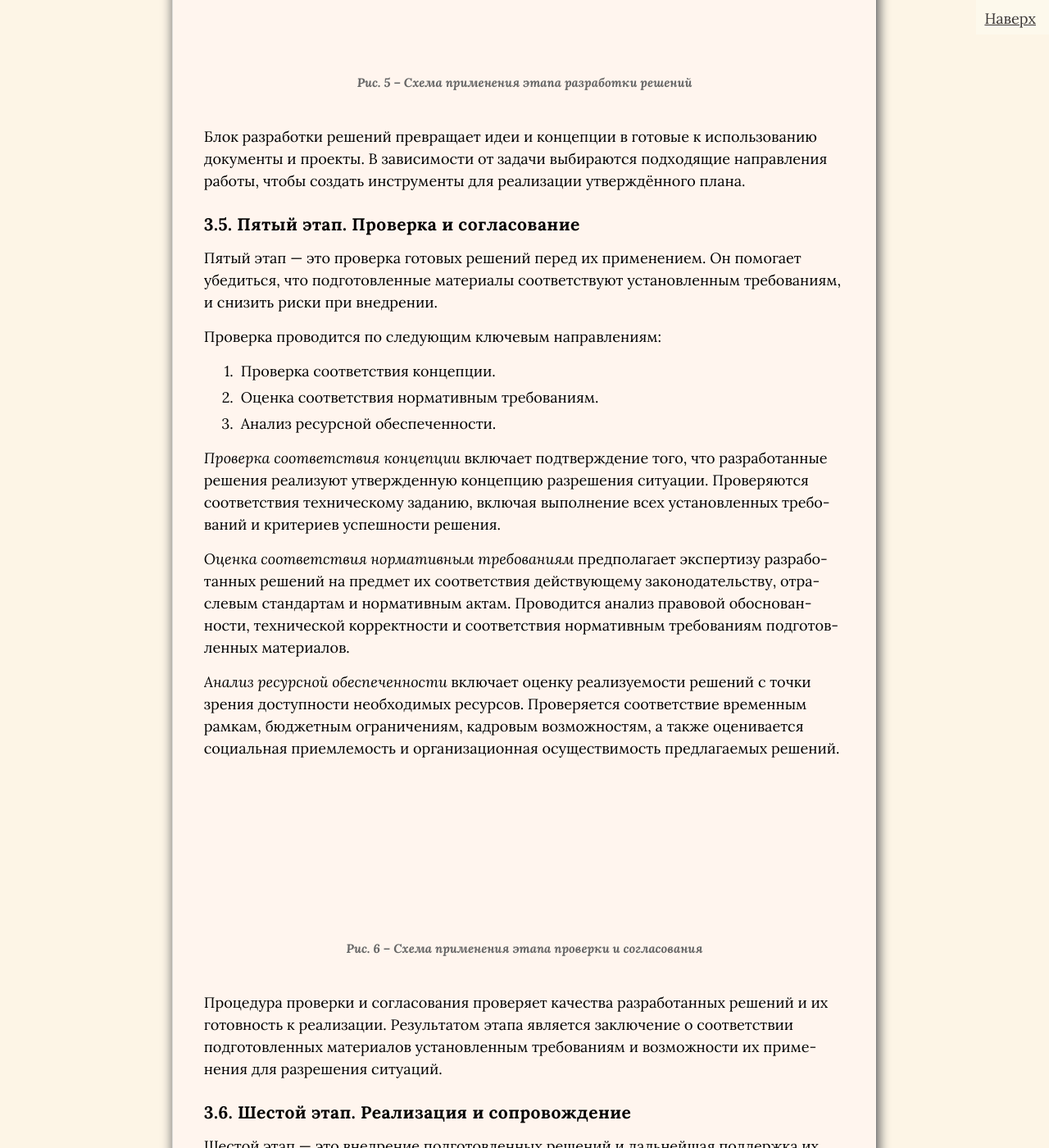
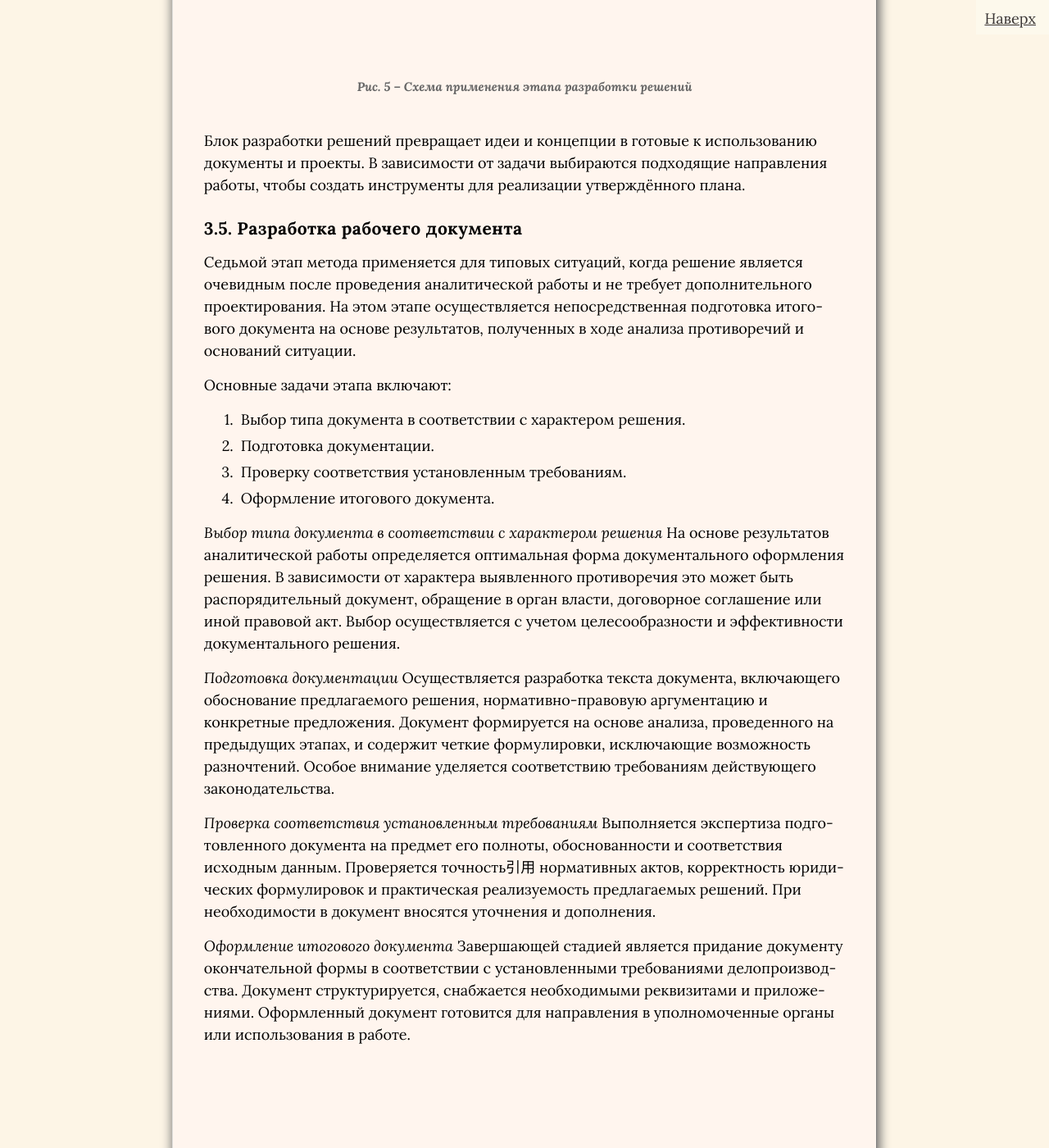
Before and after one commit to SergSi/land-use-art, a Jekyll site: the page built from _posts/2025-09-12-metod.md, in a window 1280 px wide and 1400 px high, scrolled down 12317 px. Shown: the whole window at 82% size. Built offline with Jekyll 4.4.1, drawn with Linux system fonts in a browser that asks for light colours; some web fonts are replaced; some of the changed text lies outside the part shown.

Commit message:
Update 2025-09-12-metod.md

```diff
--- a/_posts/2025-09-12-metod.md
+++ b/_posts/2025-09-12-metod.md
@@ -77,11 +77,11 @@ number="1"
 
 Схема применения концептуально-проектного метода демонстрирует его гибкость и адаптивность для различных задач. Применимы две основные схемы:
 
-*1\. Полное прохождение (этапы 1-2-3-4-5-6)*
+*1\. Глубокая проработка*
 Применяется для сложных, комплексных проблем, требующих анализа и выработки новых решений. Последовательное прохождение всех этапов гарантирует учет всех аспектов и создание концепции перед разработкой итоговых документов или проектов.
 
-*2\. Прямое прохождение (этапы 1-2-[3+4]-5-6)*
-Применяется для более простых или типовых ситуаций, где решение очевидно для специалиста после анализа оснований, а его суть может быть сразу воплощена в конкретном документе или техническом решении. В этой схеме этапы 3 (концепция) и 4 (разработка решений) объединяются в одну итерацию.
+*2\. Быстрое решение*
+Применяется для более простых или типовых ситуаций, где решение очевидно для специалиста после анализа оснований, а его суть может быть сразу воплощена в конкретном документе или техническом решении. В этой схеме этапы концепции и решений заменяет разработка рабочего документа.
 
 Закон формулирует исчерпывающий перечень случаев, когда подготовка проекта планировки и проекта межевания территории является обязательной, устанавливает требования к составу и содержанию документов, регламентирует порядок их подготовки, согласования и утверждения. Однако он отвечает на вопрос «КАК делать?», но не дает ответа на вопросы «ЗАЧЕМ?» и «ДЛЯ ЧЕГО?». Цели процесса планировки, выявление территориальных противоречий, анализ баланса интересов различных сторон, формирование концепции развития – все это остается на усмотрение заказчика документации. Закон выступает нейтральным регламентом, предоставляющим инструментарий, но не определяющим стратегию его осмысленного использования для достижения конкретного, значимого для людей результата.
 
@@ -174,7 +174,7 @@ number="1"
 
 ## 3. Детализация этапов
 
-### 3.1. Первый этап. Распознание противоречия
+### 3.1. Распознание противоречия
 
 Первый этап метода помогает понять и описать суть проблемы. Вместо интуитивных догадок вы получаете структурированное представление о ситуации, что необходимо для поиска правильного решения.
 
@@ -229,7 +229,7 @@ number="2"
 
 Первый этап создаёт основу для работы, убирая домыслы и субъективные мнения. Благодаря определению противоречий, удаётся перейти от разрозненного представления о проблеме к её целостному пониманию. Это необходимо для создания реализуемых решений.
 
-### 3.2. Второй этап. Анализ оснований ситуации
+### 3.2. Анализ оснований ситуации
 
 Второй этап — это изучение обстоятельств, которые влияют на проблему. Анализ проводится по четырём направлениям, чтобы понять причины возникновения ситуации и условия для поиска решений.
 
@@ -272,7 +272,7 @@ number="3"
 
 Анализ по разным направлениям создаёт основу для разработки решений, которые учитывают важные аспекты проблемы и снижают риски при реализации проектов.
 
-### 3.3. Третий этап. Разработка концепции разрешения
+### 3.3. Разработка концепции разрешения
 
 Третий этап превращает найденные противоречия в конкретное решение, которое помогает развивать территорию или убрать правовые неясности. Здесь переходят от изучения проблем к созданию работающих инструментов для их решения.
 
@@ -313,7 +313,7 @@ number="4"
 
 Разработка концепции превращает проблему в возможность для развития. Техническое задание становится основой для дальнейшей работы и реализации, гарантируя, что конечный результат соответствует первоначальным целям и ожиданиям всех участников.
 
-### 3.4. Четвертый этап. Блок разработки решений
+### 3.4. Блок разработки решений
 
 Четвёртый этап — это создание документов и проектов, которые реализуют утверждённую концепцию решения. В зависимости от сложности задачи, работа может вестись в одном или нескольких направлениях.
 
@@ -356,11 +356,57 @@ number="5"
 
 Блок разработки решений превращает идеи и концепции в готовые к использованию документы и проекты. В зависимости от задачи выбираются подходящие направления работы, чтобы создать инструменты для реализации утверждённого плана.
 
-### 3.5. Пятый этап. Проверка и согласование
+### 3.5. Разработка рабочего документа
+
+Седьмой этап метода применяется для типовых ситуаций, когда решение является очевидным после проведения аналитической работы и не требует дополнительного проектирования. На этом этапе осуществляется непосредственная подготовка итогового документа на основе результатов, полученных в ходе анализа противоречий и оснований ситуации.
+
+Основные задачи этапа включают:
+
+1.  Выбор типа документа в соответствии с характером решения.
+2.  Подготовка документации.
+3.  Проверку соответствия установленным требованиям.
+4.  Оформление итогового документа.
+
+*Выбор типа документа в соответствии с характером решения*
+На основе результатов аналитической работы определяется оптимальная форма документального оформления решения. В зависимости от характера выявленного противоречия это может быть распорядительный документ, обращение в орган власти, договорное соглашение или иной правовой акт. Выбор осуществляется с учетом целесообразности и эффективности документального решения.
+
+*Подготовка документации*
+Осуществляется разработка текста документа, включающего обоснование предлагаемого решения, нормативно-правовую аргументацию и конкретные предложения. Документ формируется на основе анализа, проведенного на предыдущих этапах, и содержит четкие формулировки, исключающие возможность разночтений. Особое внимание уделяется соответствию требованиям действующего законодательства.
+
+*Проверка соответствия установленным требованиям*
+Выполняется экспертиза подготовленного документа на предмет его полноты, обоснованности и соответствия исходным данным. Проверяется точность引用 нормативных актов, корректность юридических формулировок и практическая реализуемость предлагаемых решений. При необходимости в документ вносятся уточнения и дополнения.
+
+*Оформление итогового документа*
+Завершающей стадией является придание документу окончательной формы в соответствии с установленными требованиями делопроизводства. Документ структурируется, снабжается необходимыми реквизитами и приложениями. Оформленный документ готовится для направления в уполномоченные органы или использования в работе.
+
+{% include mermaid.html content='
+flowchart TD
+    A[Этап 7: Разработка рабочего документа] --> B[Выбор типа документа]
+    B --> C[Подготовка документации]
+    C --> D[Проверка соответствия требованиям]
+    D --> E[Оформление итогового документа]
+    E --> F[Готовый рабочий документ]
+
+
+style A fill:#e6f7ff,stroke:#3399ff,stroke-width:2px,color:#003366
+style B fill:#f0f7ee,stroke:#66bb6a,stroke-width:1.5px,color:#2e5e2e
+style C fill:#f0f7ee,stroke:#66bb6a,stroke-width:1.5px,color:#2e5e2e
+style D fill:#f0f7ee,stroke:#66bb6a,stroke-width:1.5px,color:#2e5e2e
+style E fill:#f0f7ee,stroke:#66bb6a,stroke-width:1.5px,color:#2e5e2e
+style F fill:#fff0f5,stroke:#ff66a0,stroke-width:2px,color:#800040
+
+'
+caption="Схема применения этапа разработки рабочего документа"
+number="6"
+%}
+
+Разработка рабочего документа представляет собой завершающую стадию процесса для типовых ситуаций, не требующих глубокого проектирования. Данный этап обеспечивает оперативное оформление решений в виде конкретных документов, готовых к практическому применению. Качественно подготовленный рабочий документ гарантирует правовую определенность и обеспечивает эффективную реализацию принятых решений.
+
+### 3.6. Проверка и согласование
 
 Пятый этап — это проверка готовых решений перед их применением. Он помогает убедиться, что подготовленные материалы соответствуют установленным требованиям, и снизить риски при внедрении.
 
-Проверка проводится по следующим ключевым направлениям:
+В полном варианте проверка проводится по следующим ключевым направлениям:
 
 1. Проверка соответствия концепции.
 2. Оценка соответствия нормативным требованиям.
@@ -371,6 +417,8 @@ number="5"
 *Оценка соответствия нормативным требованиям* предполагает экспертизу разработанных решений на предмет их соответствия действующему законодательству, отраслевым стандартам и нормативным актам. Проводится анализ правовой обоснованности, технической корректности и соответствия нормативным требованиям подготовленных материалов.
 
 *Анализ ресурсной обеспеченности* включает оценку реализуемости решений с точки зрения доступности необходимых ресурсов. Проверяется соответствие временным рамкам, бюджетным ограничениям, кадровым возможностям, а также оценивается социальная приемлемость и организационная осуществимость предлагаемых решений.
+
+В случае применения быстрого решения типовой проблемы, возможно ограничиться оценкой соответствия нормативным требованиям.
 
 {% include mermaid.html content='
 flowchart TD
@@ -390,12 +438,12 @@ flowchart TD
     E -- Да --> G[Формирование заключения<br>о готовности к реализации]
 '
 caption="Схема применения этапа проверки и согласования"
-number="6"
+number="7"
 %}
 
 Процедура проверки и согласования проверяет качества разработанных решений и их готовность к реализации. Результатом этапа является заключение о соответствии подготовленных материалов установленным требованиям и возможности их применения для разрешения ситуаций.
 
-### 3.6. Шестой этап. Реализация и сопровождение
+### 3.7. Реализация и сопровождение
 
 Шестой этап — это внедрение подготовленных решений и дальнейшая поддержка их работы. Он нужен для получения результатов и закрепления изменений.
 
```
Also changed, not shown: other parts of _posts/2025-09-12-metod.md (+4 -2 lines).
